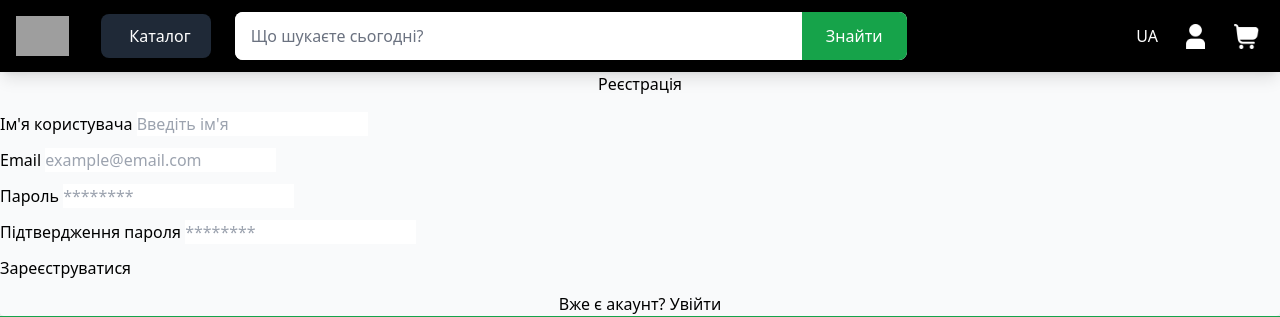
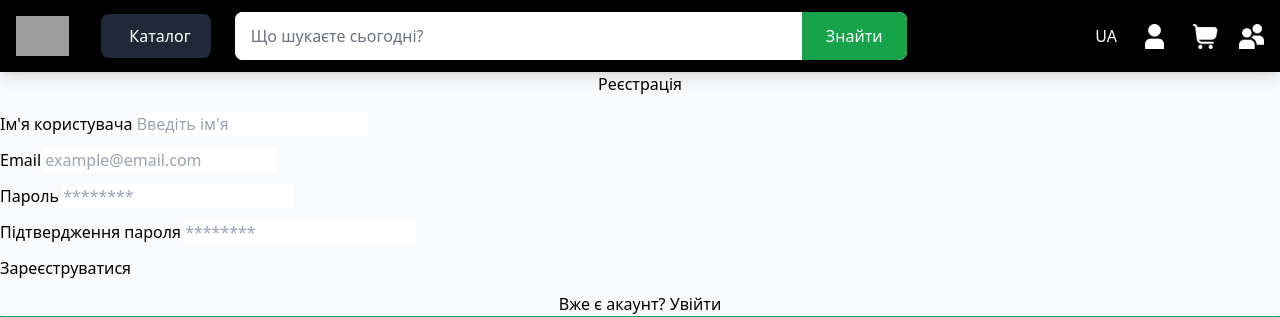
Before and after one commit to Fibonacci0/RozetkaClone, a Django app: template shop/templates/shop/user.html in a window 1280 px wide. Shown: the top 317 px of the page. Run offline with Django 5.2, Linux system fonts and the light colour scheme; the template is opened without the code that fills it, so the values that code supplies are empty; some libraries are stand-ins or nearby versions; grey boxes are pictures that could not be loaded.

Commit message:
+ admain panel

```diff
--- a/shop/static/css/css/main.css
+++ b/shop/static/css/css/main.css
@@ -28,3 +28,14 @@
     --bs-navbar-hover-color: #000000;
     --bs-navbar-active-color: #000000;
 }
+.img1 {
+    transition: filter 0.3s ease, background-color 0.3s ease;
+    border: none;
+    background-color: transparent;
+    cursor: pointer;
+}
+
+.img1:hover {
+    background-color: rgb(0, 255, 0); /* світло-зелене тло при наведенні */
+    filter: brightness(1.2) saturate(1.5); /* зробити іконку яскравішою */
+}
--- a/shop/templates/shop/_layout.html
+++ b/shop/templates/shop/_layout.html
@@ -180,7 +180,6 @@
                     <img src="https://content2.rozetka.com.ua/mb_logo/image_site_light_theme/original/555588630.svg" alt="Logo" class="h-10 w-auto" />
                 </a>
             </div>
-
             <nav class="hidden lg:flex flex-grow items-center space-x-6 ml-8">
                 <div class="relative">
                     <button id="catalog-button" class="bg-gray-800 text-white px-5 py-2.5 rounded-lg flex items-center space-x-2 hover:bg-gray-700 focus:outline-none transition-colors">
@@ -225,13 +224,16 @@
                     </div>
                 </div>
 
-                <button id="openLoginModal" style="padding: 5px;">
+                <button id="openLoginModal" style="padding: 5px;" class="img1">
                     <img src="{% static 'images/free-icon-font-user.png' %}" alt="User Icon" width="25" height="25" />
                 </button>
 
-                <button id="open-cart-modal" style="padding: 5px;">
+                <button id="open-cart-modal" style="padding: 5px;" class="img1">
                     <img src="{% static 'images/free-icon-font-shopping-cart.png' %}" alt="Cart Icon" width="25" height="25" />
                 </button>
+
+                <a href="{% url 'admin:index' %}" class="img1"><img src="../../static/images/admin.png" alt="" width="25" height="25"></a>
+
             </div>
 
 
```
Also changed, not shown: RozetkaClone/settings.py (+5 -2 lines), shop/admin.py (+14 -7 lines), db.sqlite3, shop/static/images/admin.png (added).
